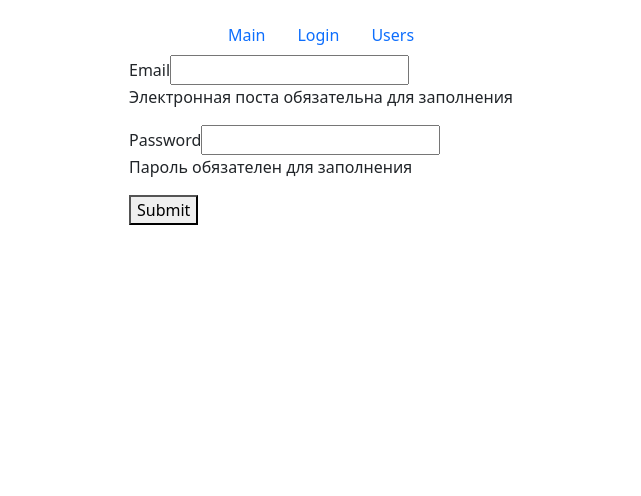
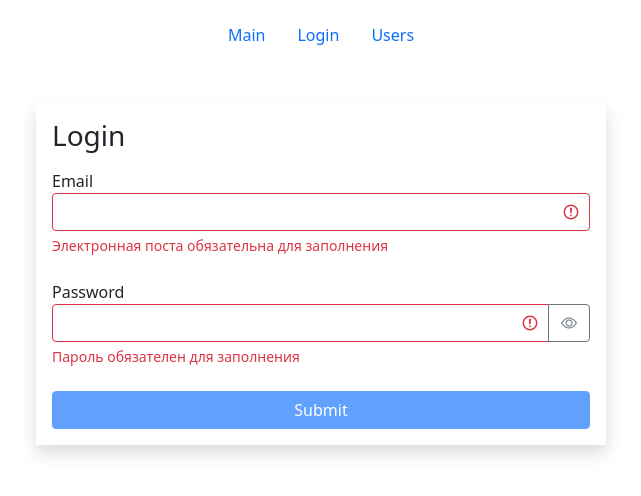
Before and after one commit to MikhailPachkouski/user-table-result, a React (Create React App) app: page /login in a window 1280 px wide. Shown: the top 496 px of the page, without its empty margins (319-960 px from the left). Built offline with nearby package versions, Linux system fonts and the light colour scheme.

Commit message:
add users search

```diff
--- a/src/components/TextField.jsx
+++ b/src/components/TextField.jsx
@@ -1,18 +1,41 @@
-import React from "react";
+import React, { useState } from "react";
 import PropTypes from "prop-types";
 
 const TextField = ({ label, type, name, value, onChange, error }) => {
+    const [showPassword, setShowPassword] = useState(false);
+    const getClasses = () => {
+        return "form-control" + (error ? " is-invalid" : "");
+    };
+    const toggleShowPassword = () => {
+        setShowPassword((prev) => !prev);
+    };
     return (
-        <div>
+        <div className="mb-4">
             <label htmlFor={name}>{label}</label>
+            <div className="input-group has-validation">
                 <input
-                type={type}
+                    type={showPassword ? "text" : type}
                     id={name}
                     name={name}
                     value={value}
                     onChange={onChange}
+                    className={getClasses()}
                 />
-            {error && <p>{error}</p>}
+                {type === "password" && (
+                    <button
+                        className="btn btn-outline-secondary"
+                        type="button"
+                        onClick={toggleShowPassword}
+                    >
+                        <i
+                            className={
+                                "bi bi-eye" + (showPassword ? "-slash" : "")
+                            }
+                        ></i>
+                    </button>
+                )}
+                {error && <div className="invalid-feedback">{error}</div>}
+            </div>
         </div>
     );
 };
--- a/src/components/UsersList.jsx
+++ b/src/components/UsersList.jsx
@@ -12,6 +12,7 @@
 const UsersList = () => {
     const [currentPage, setCurrentPage] = useState(1);
     const [professions, setProfessions] = useState();
+    const [searchQuery, setSearchQuery] = useState("");
     const [selectedProf, setSelectedProf] = useState();
     const [sortBy, setSortBy] = useState({ iter: "name", order: "asc" });
     const pageSize = 8;
@@ -35,7 +36,12 @@
         setCurrentPage(pageIndex);
     };
     const handleProfessionSelect = (item) => {
+        if (searchQuery !== "") setSearchQuery("");
         setSelectedProf(item);
+    };
+    const handleSearchQuery = (event) => {
+        setSelectedProf(undefined);
+        setSearchQuery(event.target.value);
     };
     const clearProfessions = () => {
         setSelectedProf();
@@ -53,16 +59,21 @@
     }, []);
     useEffect(() => {
         setCurrentPage(1);
-    }, [selectedProf]);
+    }, [selectedProf, searchQuery]);
 
     if (users) {
-        const filteredUsers = selectedProf
+        const filteredUsers = searchQuery
             ? users.filter(
-                (user) =>
-                    JSON.stringify(user.profession) ===
+                // (user) => user.name.toLowerCase().indexOf(searchQuery.toLowerCase()) !== -1
+                user => user.name.toLowerCase().includes(searchQuery.toLowerCase())
+            )
+            : selectedProf
+                ? users.filter(
+                    (user) =>
+                        JSON.stringify(user.profession) ===
                       JSON.stringify(selectedProf)
-            )
-            : users;
+                )
+                : users;
         const count = filteredUsers.length;
         const sortedUsers = _.orderBy(
             filteredUsers,
@@ -90,6 +101,13 @@
 
                 <div className="d-flex flex-column p-2">
                     <SearchStatus number={count} />
+                    <input
+                        type="text"
+                        name="searchQuery"
+                        placeholder="Search..."
+                        onChange={handleSearchQuery}
+                        value={searchQuery}
+                    />
                     {count > 0 && (
                         <UsersTable
                             users={userCrop}
--- a/src/layouts/Login.jsx
+++ b/src/layouts/Login.jsx
@@ -34,6 +34,7 @@
         setErrors(errors);
         return Object.keys(errors).length === 0;
     };
+    const isValid = Object.keys(errors).length === 0;
 
     useEffect(() => {
         validate();
@@ -46,6 +47,10 @@
         console.log(data);
     };
     return (
+        <div className="container mt-5">
+            <div className="row">
+                <div className="col-md-6 offset-md-3 shadow p-3">
+                    <h3 className="mb-3">Login</h3>
                     <form onSubmit={handleSubmit}>
                         <TextField
                             label="Email"
@@ -62,8 +67,13 @@
                             onChange={handleChange}
                             error={errors.password}
                         />
-            <button type="submit">Submit</button>
+                        <button type="submit" disabled={!isValid} className="btn btn-primary w-100 mx-auto">
+                            Submit
+                        </button>
                     </form>
+                </div>
+            </div>
+        </div>
     );
 };
 
```
Lines whose indentation alone changed are shown as unchanged.
